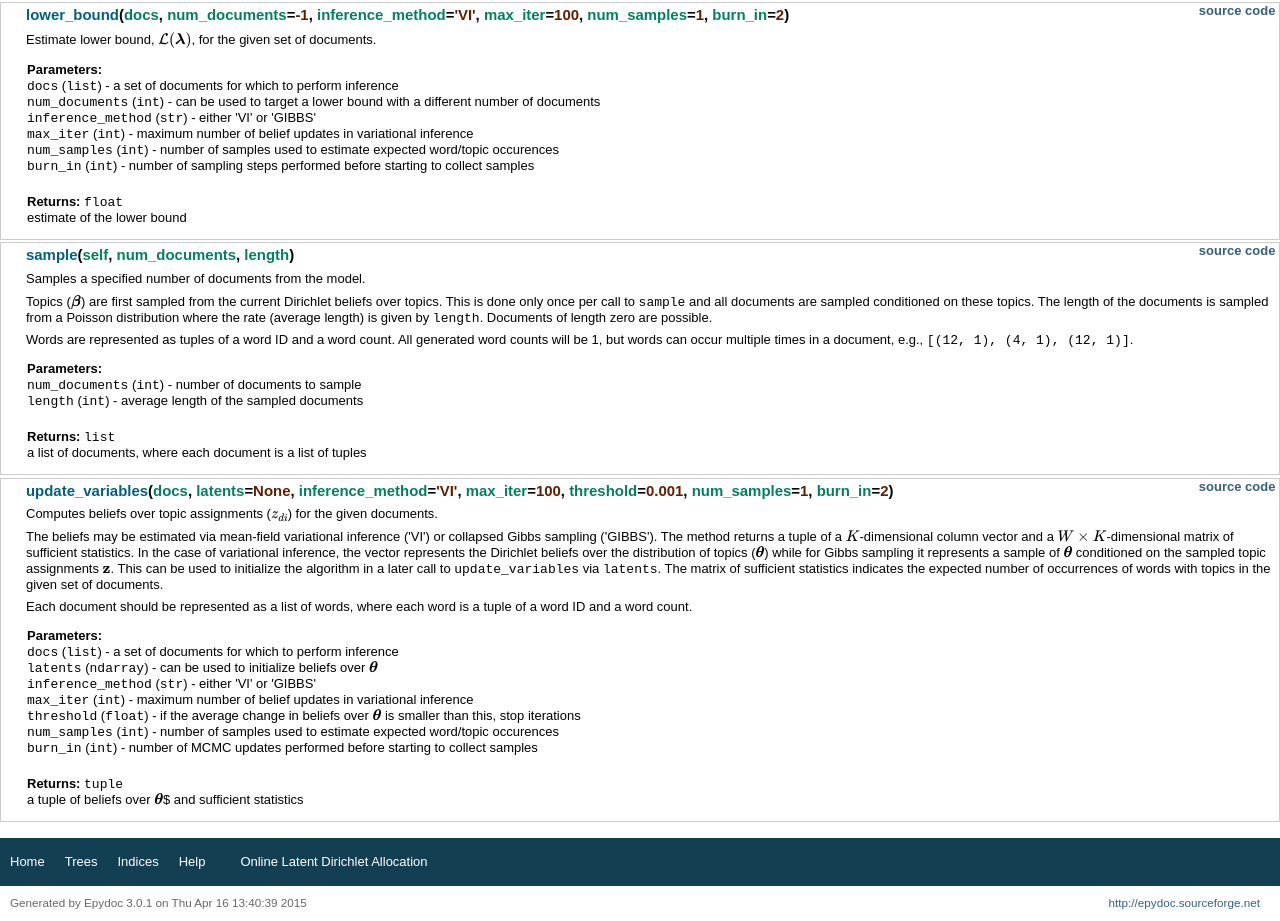
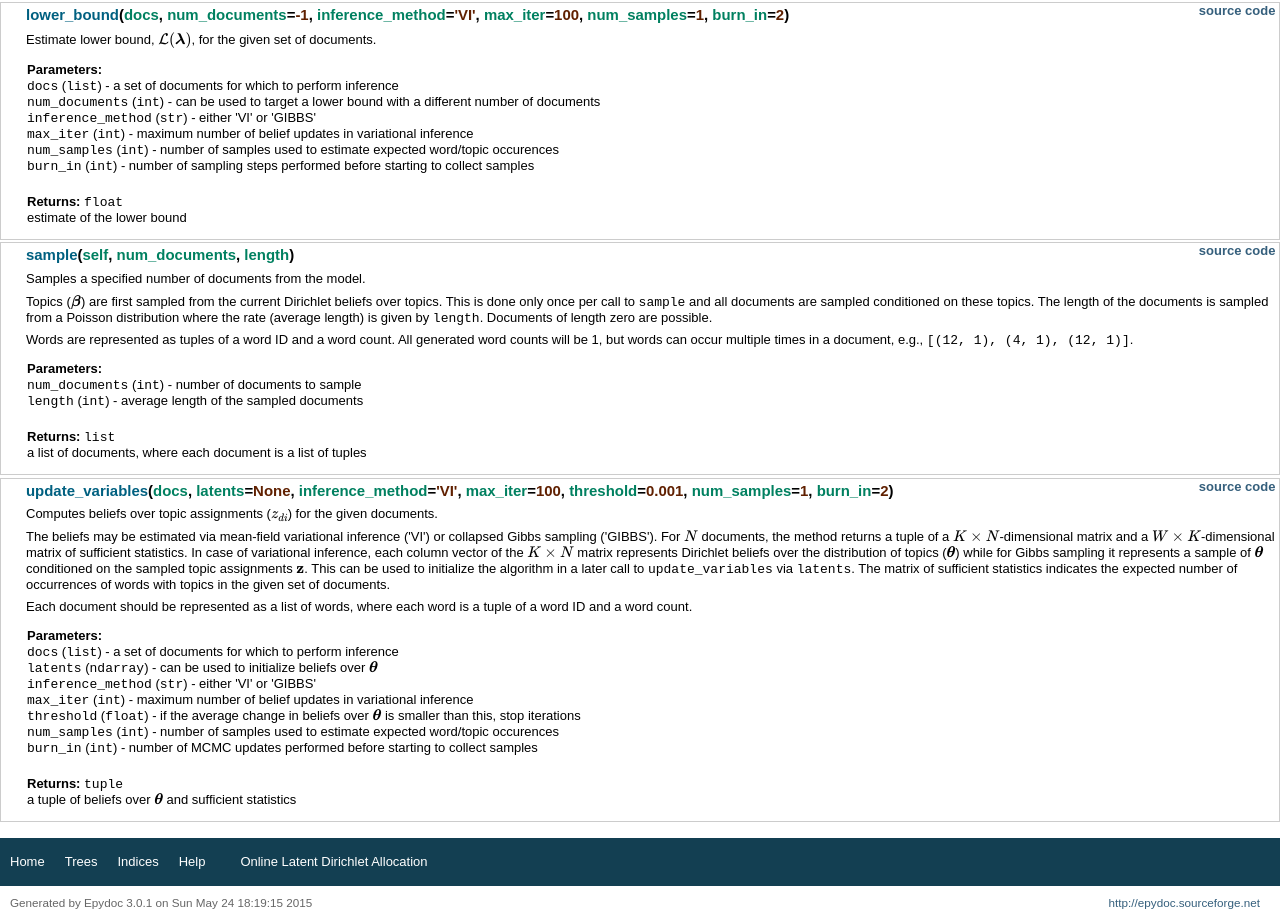
Before and after one commit to lucastheis/trlda, a plain HTML site: page doc/trlda.models.LDA-class.html in a window 1280 px wide. Shown: the part 880-1801 px from the top of the page. Drawn offline with nearby package versions, Linux system fonts and the light colour scheme; some packages are replaced by stand-ins of ours.

Commit message:
Small fixes to documentation.

```diff
--- a/doc/trlda.models.LDA-class.html
+++ b/doc/trlda.models.LDA-class.html
@@ -364,10 +364,11 @@
   <p>Computes beliefs over topic assignments ($z_{di}$) for the given
   documents.</p>
   <p>The beliefs may be estimated via mean-field variational inference
-  ('VI') or collapsed Gibbs sampling ('GIBBS'). The method returns a tuple
-  of a $K$-dimensional column vector and a $W \times K$-dimensional matrix
-  of sufficient statistics. In the case of variational inference, the
-  vector represents the Dirichlet beliefs over the distribution of topics
+  ('VI') or collapsed Gibbs sampling ('GIBBS'). For $N$ documents, the
+  method returns a tuple of a $K \times N$-dimensional matrix and a $W
+  \times K$-dimensional matrix of sufficient statistics. In case of
+  variational inference, each column vector of the $K \times N$ matrix
+  represents Dirichlet beliefs over the distribution of topics
   ($\boldsymbol{\theta}$) while for Gibbs sampling it represents a sample
   of $\boldsymbol{\theta}$ conditioned on the sampled topic assignments
   $\mathbf{z}$. This can be used to initialize the algorithm in a later
@@ -390,7 +391,7 @@
           samples</li>
     </ul></dd>
     <dt>Returns: <code>tuple</code></dt>
-        <dd>a tuple of beliefs over $\boldsymbol{\theta}$$ and sufficient
+        <dd>a tuple of beliefs over $\boldsymbol{\theta}$ and sufficient
           statistics</dd>
   </dl>
 </td></tr></table>
@@ -427,7 +428,7 @@
 <table border="0" cellpadding="0" cellspacing="0" width="100%%">
   <tr>
     <td align="left" class="footer">
-    Generated by Epydoc 3.0.1 on Thu Apr 16 13:40:39 2015
+    Generated by Epydoc 3.0.1 on Sun May 24 18:19:15 2015
     </td>
     <td align="right" class="footer">
       <a target="mainFrame" href="http://epydoc.sourceforge.net"
```
Also changed, not shown: doc/class-tree.html (+1 -1 lines), doc/help.html (+1 -1 lines), doc/identifier-index.html (+1 -1 lines), doc/module-tree.html (+1 -1 lines), doc/trlda-module.html (+1 -1 lines), doc/trlda-pysrc.html (+1 -1 lines), doc/trlda.models-module.html (+1 -1 lines), doc/trlda.models-pysrc.html (+1 -1 lines), doc/trlda.models.BatchLDA-class.html (+1 -1 lines), doc/trlda.models.CumulativeLDA-class.html (+1 -1 lines), doc/trlda.models.Distribution-class.html (+1 -1 lines), doc/trlda.models.OnlineLDA-class.html (+1 -1 lines), doc/trlda.utils-module.html (+1 -1 lines), doc/trlda.utils-pysrc.html (+1 -1 lines), 1 other file.
